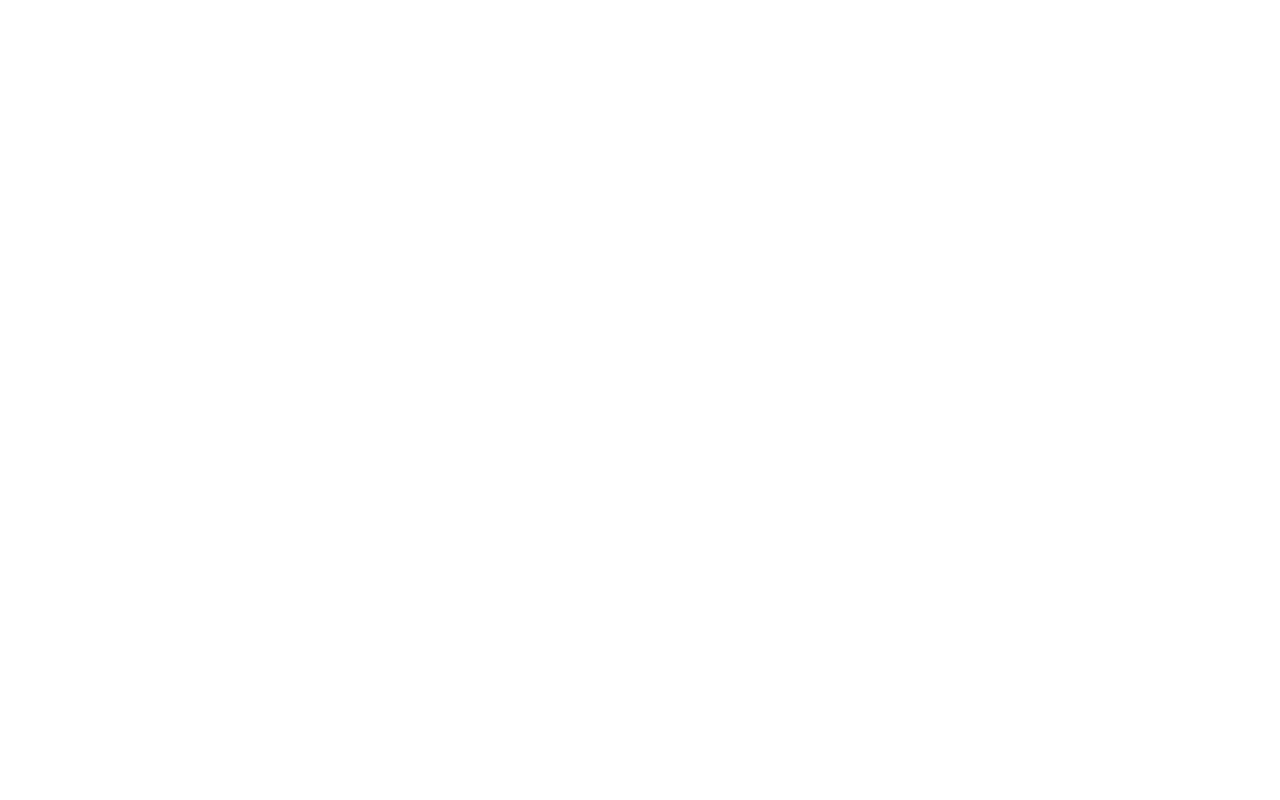
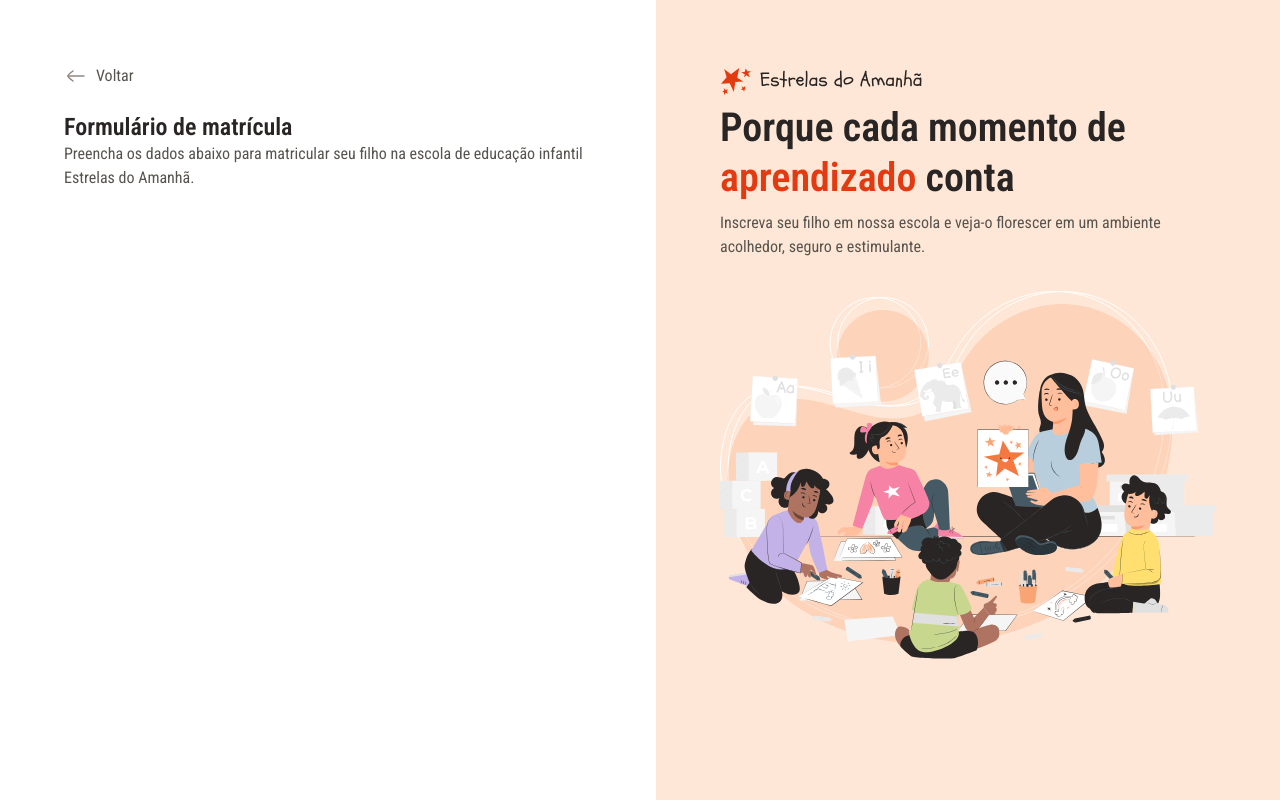
Before and after one commit to Diniz-azrth/Formulario-de-Matricula-Estrelas-do-Amanha-, a plain HTML site: page index.html in a window 1280 px wide. Drawn offline with Linux system fonts and the light colour scheme.

Commit message:
Conteúdo aside e conteúdo inicial do main

```diff
--- a/index.html
+++ b/index.html
@@ -1,5 +1,6 @@
 <!DOCTYPE html>
 <html lang="pt-BR">
+
 <head>
   <link rel="preconnect" href="https://fonts.googleapis.com">
   <link rel="preconnect" href="https://fonts.gstatic.com" crossorigin>
@@ -7,9 +8,41 @@
   <meta name="viewport" content="width=device-width, initial-scale=1.0">
   <title>Estrelas do Amanhã</title>
   <link rel="stylesheet" href="/styles/index.css">
-    <link href="https://fonts.googleapis.com/css2?family=Roboto+Condensed:ital,wght@0,100..900;1,100..900&display=swap" rel="stylesheet">
+  <link href="https://fonts.googleapis.com/css2?family=Roboto+Condensed:ital,wght@0,100..900;1,100..900&display=swap"
+    rel="stylesheet">
 </head>
+
 <body>
+  <div id="app">
+    <main>
+      <div class="main-container">
+        <div class="back">
+          <img src="assets/icons/arrow-left-02.svg" alt="">
+          <span>Voltar</span>
+        </div>
+        <h1>Formulário de matrícula</h1>
+        <p>Preencha os dados abaixo para matricular seu filho na escola de educação infantil Estrelas do Amanhã.</p>
+      </div>
+    </main>
 
+    <aside>
+      <div class="aside-container">
+        <header>
+          <img src="assets/logo.svg" alt="Logo estrelas do amanhã">
+          <h2>Porque cada momento de
+            <span>
+              aprendizado
+            </span>
+            conta
+          </h2>
+          <p>
+            Inscreva seu filho em nossa escola e veja-o florescer em um ambiente acolhedor, seguro e estimulante.
+          </p>
+        </header>
+        <img src="assets/Illustration.svg" alt="Ilustração de uma professora com crianças prestando atenção">
+      </div>
+    </aside>
+  </div>
 </body>
+
 </html>
--- a/styles/global.css
+++ b/styles/global.css
@@ -1,4 +1,10 @@
-:root{
+* {
+    margin: 0;
+    padding: 0;
+    box-sizing: border-box;
+}
+
+:root {
     --font-family: 'Roboto Condensed', sans-serif;
     --text: 400 1rem/1.5 var(--font-family);
     --text-sm: 400 .875rem/1.4 var(--font-family);
@@ -9,10 +15,25 @@
     --text-highlight: #E43A12;
 
     --surface-primary: #FFFFFF;
-    --surface_secondary: #FEE7D6;
+    --surface-secondary: #FEE7D6;
 
     --stroke-default: #D6D3D1;
     --stroke-highlight: #F3541c;
     --semantic-error: #DC2626;
+}
 
+body {
+    overflow: hidden;
+
+    font: var(--text);
+    color: var(--text-secondary);
 }
+
+h1, h2 {
+    color: var(--text-primary);
+}
+
+img {
+    max-width: 100%;
+    height: auto;
+}
--- a/styles/index.css
+++ b/styles/index.css
@@ -1 +1,2 @@
 @import url(global.css);
+@import url(layout.css);
--- /dev/null
+++ b/styles/layout.css
@@ -0,0 +1,50 @@
+#app {
+    display: grid;
+    grid-template-columns: 51.25% 48.75%;
+
+    height: 100vh;
+    overflow: hidden;
+}
+
+main {
+    overflow: auto;
+    padding: 4rem;
+
+    & .main-container {
+        max-width: 33rem;
+        margin-left: auto;
+    }
+
+    & .back {
+        display: flex;
+        align-items: center;
+        gap: .5rem;
+        margin-bottom: 1.5rem;
+    }
+
+    & h1 {
+        font: 600 1.5rem/1.25 var(--font-family);
+    }
+}
+
+aside {
+    background-color: var(--surface-secondary);
+    padding: 4rem;
+
+    & .aside-container {
+        max-width: 31rem;
+
+        & > img {
+            margin-top: 2rem;
+        }
+    }
+
+    & h2 {
+        font: 600 2.5rem/1.25 var(--font-family);
+        margin-bottom: .5rem;
+
+        & span {
+            color: var(--text-highlight);
+        }
+    }
+}
```
Lines whose indentation alone changed are shown as unchanged.
